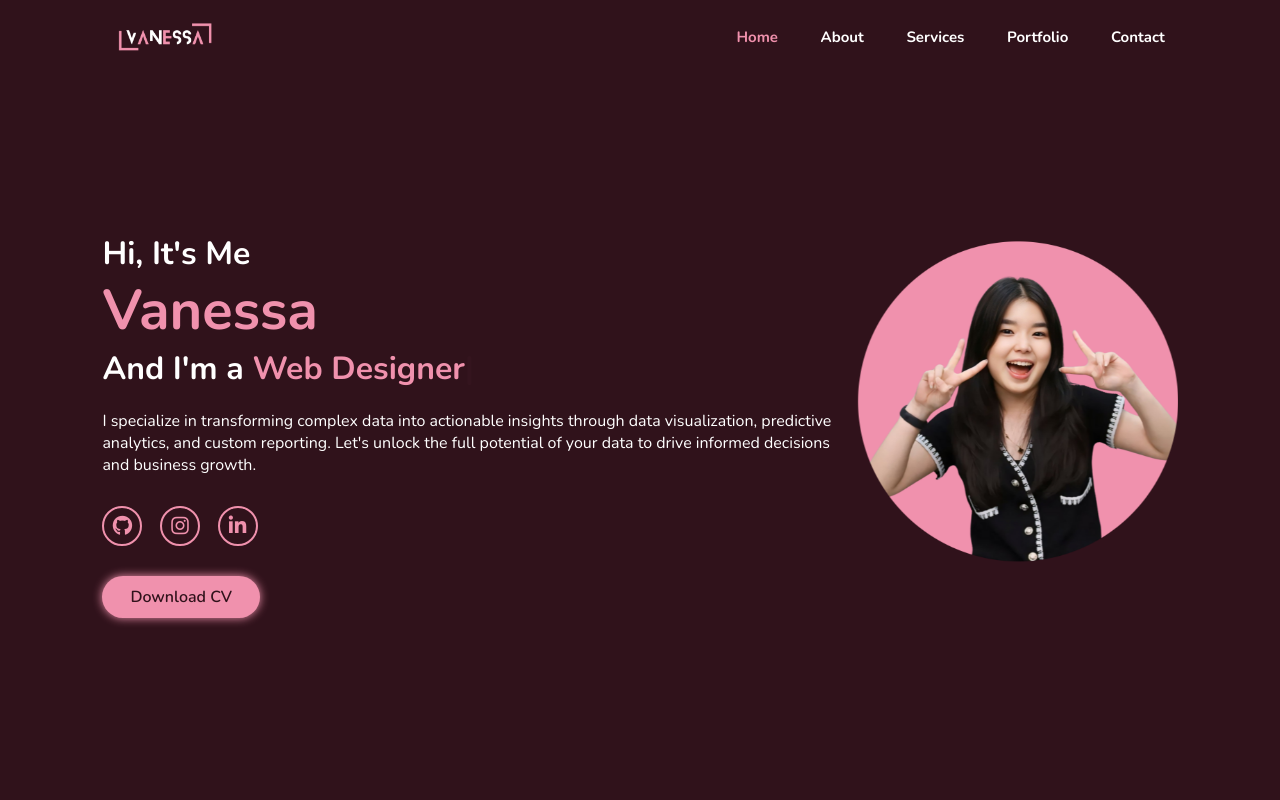
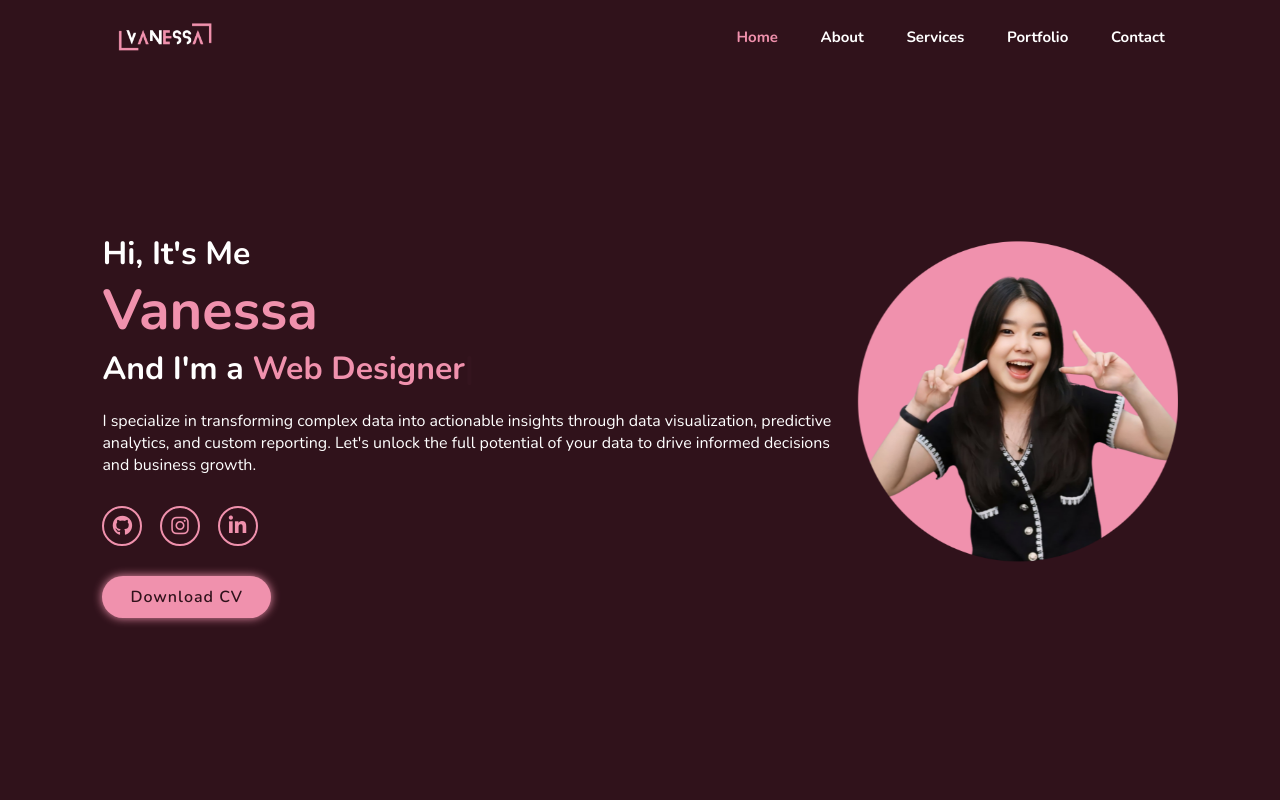
Before and after one commit to vanessatan1509/VanessaPortfolio, a plain HTML site: page index.html in a window 1280 px wide. Shown: the top 800 px of the page. Drawn offline with nearby package versions, Linux system fonts and the light colour scheme; a web font is replaced by a local one.

Commit message:
Update style.css

```diff
--- a/style.css
+++ b/style.css
@@ -147,7 +147,7 @@ span {
     box-shadow: 0 0 1rem var(--main-color);
     font-size: 1.6rem;
     color: var(--bg-color);
-    letter-spacing: 0.1 rem;
+    letter-spacing: 0.1rem;
     font-weight: 600;
     transition: 0.5s ease;
 }
```
